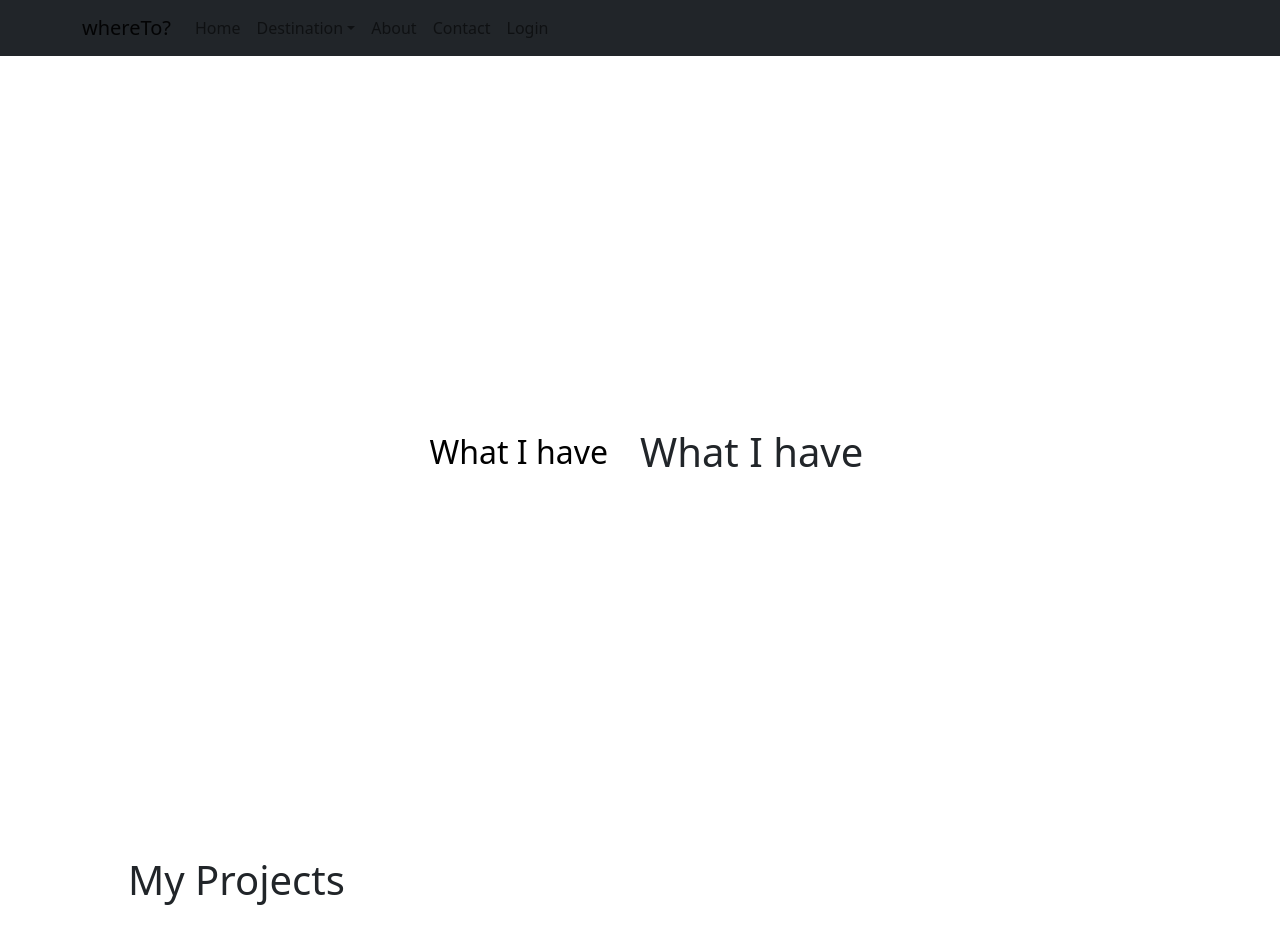
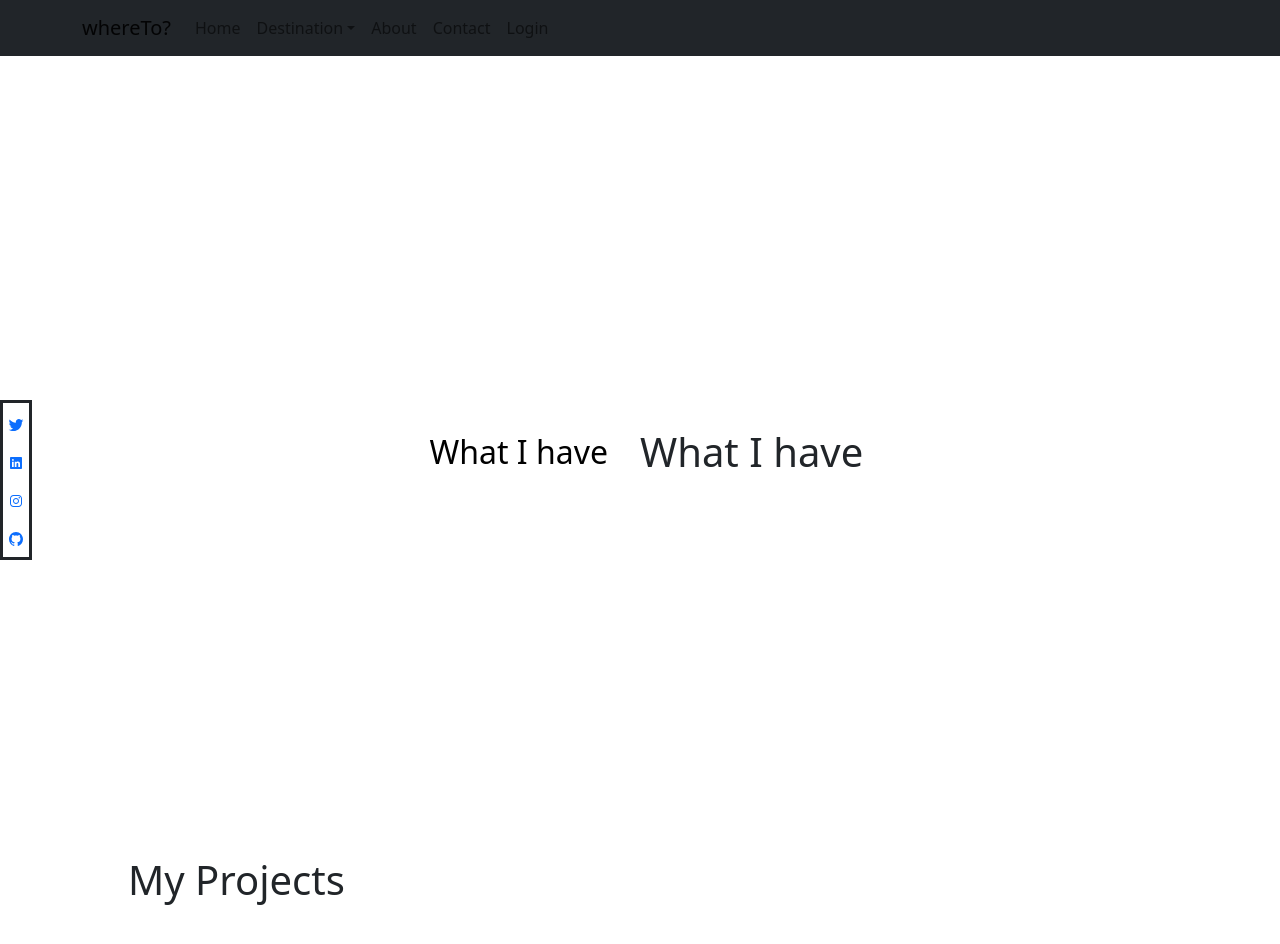
Before and after one commit to KdoubleUs/React-landing-page, a React (Create React App) app: page / in a window 1280 px wide. Shown: the top 944 px of the page. Built offline with nearby package versions, Linux system fonts and the light colour scheme.

Commit message:
added social links

```diff
--- a/package.json
+++ b/package.json
@@ -11,6 +11,7 @@
     "react": "^18.0.0",
     "react-bootstrap": "^2.3.0",
     "react-dom": "^18.0.0",
+    "react-icons": "^4.3.1",
     "react-router-dom": "^6.3.0",
     "react-scripts": "5.0.1",
     "react-scroll": "^1.8.7",
--- a/src/App.css
+++ b/src/App.css
@@ -2,3 +2,16 @@
   height: 100vh;
   width: 100%;
 }
+.social-links {
+  display: flex;
+  flex-direction: column;
+  align-items: center;
+  justify-content: space-between;
+  justify-items: center;
+  border-style: solid;
+  height: 10em;
+  width: 2em;
+  top: 25em;
+  position: fixed;
+  padding: 0.5em;
+}
--- a/src/App.js
+++ b/src/App.js
@@ -3,11 +3,15 @@ import "./App.css";
 import Navigation from "./components/nav";
 import Landing from "./components/Landing";
 import Project from "./components/Project";
+import Social from "./components/social";
 function App() {
   return (
     <div className="app">
       <Navigation />
-      <Landing />
+      <Landing>
+        <Social />
+      </Landing>
+      <Social />
       <Project />
     </div>
   );
--- a/src/components/social.jsx
+++ b/src/components/social.jsx
@@ -0,0 +1,49 @@
+import React from "react";
+import {
+  IoLogoTwitter,
+  IoLogoLinkedin,
+  IoLogoInstagram,
+  IoLogoGithub,
+} from "react-icons/io";
+import { motion } from "framer-motion";
+import styled from "styled-components";
+function Social() {
+  return (
+    <div className="social-links">
+      <motion.a
+        href="#"
+        whileHover={{ scale: 1.2 }}
+        inital={{ opacity: 0 }}
+        animate={{ opacity: 1, transition: { duration: 1.5 } }}
+      >
+        {<IoLogoTwitter />}
+      </motion.a>
+      <motion.a
+        href="#"
+        whileHover={{ scale: 1.2 }}
+        inital={{ opacity: 0 }}
+        animate={{ opacity: 1, transition: { duration: 1.5 } }}
+      >
+        {<IoLogoLinkedin />}
+      </motion.a>
+      <motion.a
+        href="#"
+        whileHover={{ scale: 1.2 }}
+        inital={{ opacity: 0 }}
+        animate={{ opacity: 1, transition: { duration: 1.5 } }}
+      >
+        {<IoLogoInstagram />}
+      </motion.a>
+      <motion.a
+        href="#"
+        whileHover={{ scale: 1.2 }}
+        inital={{ opacity: 0 }}
+        animate={{ opacity: 1, transition: { duration: 1.5 } }}
+      >
+        {<IoLogoGithub />}
+      </motion.a>
+    </div>
+  );
+}
+
+export default Social;
```
Also changed, not shown: 1 other file (tests, documents, lock files or other folders).
